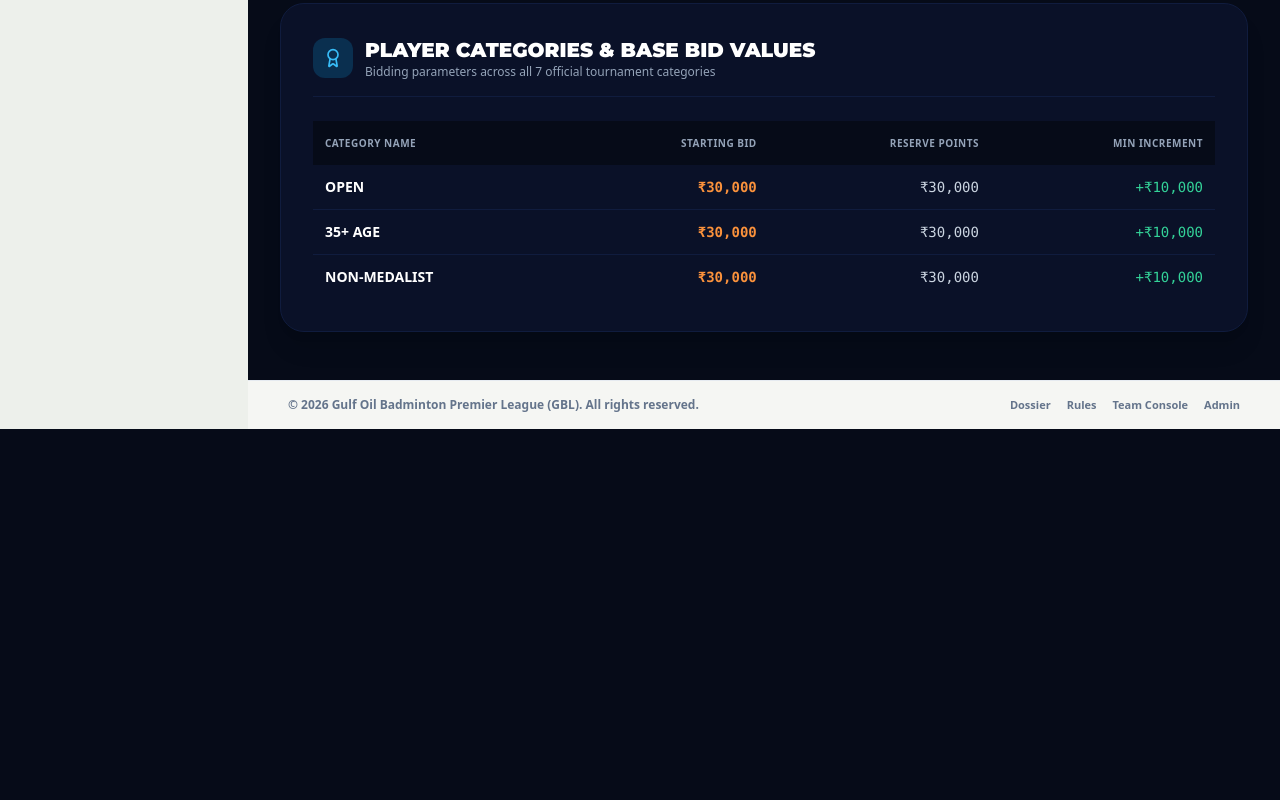
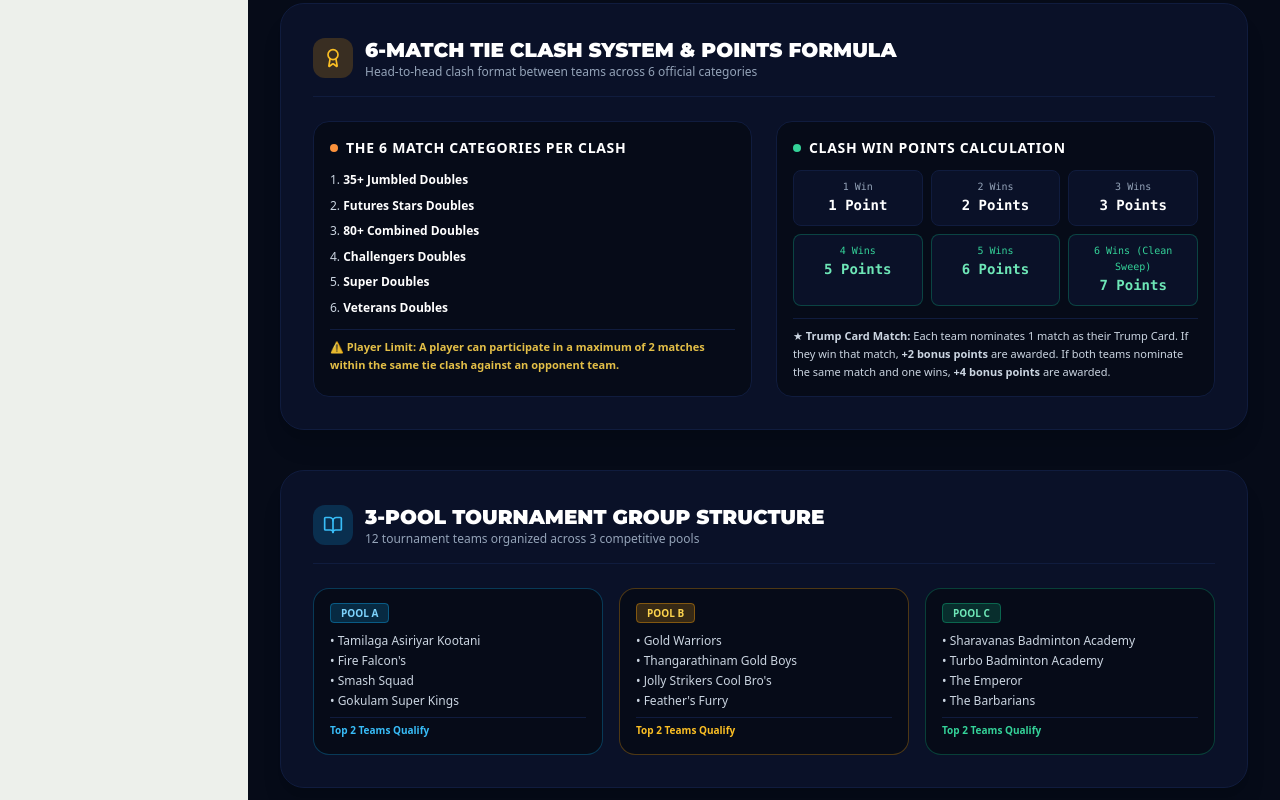
Before and after one commit to sankarajothiK/GBL_Badminton, a React (Vite) app: page /rules in a window 1280 px wide. Shown: the part 1340-2140 px from the top of the page. Before the commit the page ends 1769 px from the top, so only its background shows below. Built offline with nearby package versions, Linux system fonts and the light colour scheme; no server answers; the database is empty.

Commit message:
Optimize pool visibility and responsiveness across all devices and enrich rules charter

```diff
--- a/src/pages/public/RulesPage.tsx
+++ b/src/pages/public/RulesPage.tsx
@@ -103,15 +103,138 @@ export const RulesPage: React.FC = () => {
           </div>
         </div>
 
-        {/* 4. PLAYER CATEGORIES & STARTING BIDS */}
+        {/* 4. OFFICIAL 6-MATCH TIE CLASH ENGINE & POINT SCORING SYSTEM */}
+        <div className="bg-gbl-navy-900 border border-gbl-navy-800 rounded-3xl p-6 sm:p-8 space-y-6 shadow-xl">
+          <div className="flex items-center gap-3 border-b border-gbl-navy-800 pb-4">
+            <div className="w-10 h-10 rounded-xl bg-amber-500/20 text-amber-400 flex items-center justify-center font-bold">
+              <Award className="w-5 h-5" />
+            </div>
+            <div>
+              <h2 className="text-xl font-black text-white font-sports">6-MATCH TIE CLASH SYSTEM & POINTS FORMULA</h2>
+              <p className="text-xs text-slate-400">Head-to-head clash format between teams across 6 official categories</p>
+            </div>
+          </div>
+
+          <div className="grid grid-cols-1 md:grid-cols-2 gap-6 text-xs text-slate-300 leading-relaxed">
+            <div className="space-y-3 bg-gbl-navy-950 p-4 rounded-2xl border border-gbl-navy-800">
+              <h3 className="text-sm font-bold text-white uppercase tracking-wider flex items-center gap-2">
+                <span className="w-2 h-2 rounded-full bg-gbl-orange-400" />
+                <span>The 6 Match Categories per Clash</span>
+              </h3>
+              <ol className="list-decimal list-inside space-y-1.5 text-slate-300 font-medium">
+                <li><strong className="text-white">35+ Jumbled Doubles</strong></li>
+                <li><strong className="text-white">Futures Stars Doubles</strong></li>
+                <li><strong className="text-white">80+ Combined Doubles</strong></li>
+                <li><strong className="text-white">Challengers Doubles</strong></li>
+                <li><strong className="text-white">Super Doubles</strong></li>
+                <li><strong className="text-white">Veterans Doubles</strong></li>
+              </ol>
+              <div className="pt-2 border-t border-gbl-navy-800 text-[11px] text-amber-300/90 font-semibold">
+                ⚠️ Player Limit: A player can participate in a maximum of <strong>2 matches</strong> within the same tie clash against an opponent team.
+              </div>
+            </div>
+
+            <div className="space-y-3 bg-gbl-navy-950 p-4 rounded-2xl border border-gbl-navy-800">
+              <h3 className="text-sm font-bold text-white uppercase tracking-wider flex items-center gap-2">
+                <span className="w-2 h-2 rounded-full bg-emerald-400" />
+                <span>Clash Win Points Calculation</span>
+              </h3>
+              <div className="grid grid-cols-2 sm:grid-cols-3 gap-2 font-mono text-center">
+                <div className="bg-gbl-navy-900 p-2 rounded-lg border border-gbl-navy-800">
+                  <span className="text-[10px] text-slate-400 block">1 Win</span>
+                  <span className="text-sm font-bold text-white">1 Point</span>
+                </div>
+                <div className="bg-gbl-navy-900 p-2 rounded-lg border border-gbl-navy-800">
+                  <span className="text-[10px] text-slate-400 block">2 Wins</span>
+                  <span className="text-sm font-bold text-white">2 Points</span>
+                </div>
+                <div className="bg-gbl-navy-900 p-2 rounded-lg border border-gbl-navy-800">
+                  <span className="text-[10px] text-slate-400 block">3 Wins</span>
+                  <span className="text-sm font-bold text-white">3 Points</span>
+                </div>
+                <div className="bg-gbl-navy-900 p-2 rounded-lg border border-emerald-500/30">
+                  <span className="text-[10px] text-emerald-400 block">4 Wins</span>
+                  <span className="text-sm font-bold text-emerald-300">5 Points</span>
+                </div>
+                <div className="bg-gbl-navy-900 p-2 rounded-lg border border-emerald-500/30">
+                  <span className="text-[10px] text-emerald-400 block">5 Wins</span>
+                  <span className="text-sm font-bold text-emerald-300">6 Points</span>
+                </div>
+                <div className="bg-gbl-navy-900 p-2 rounded-lg border border-emerald-500/30">
+                  <span className="text-[10px] text-emerald-400 block">6 Wins (Clean Sweep)</span>
+                  <span className="text-sm font-bold text-emerald-300">7 Points</span>
+                </div>
+              </div>
+              <div className="pt-2 border-t border-gbl-navy-800 text-[11px] text-slate-300">
+                ★ <strong>Trump Card Match:</strong> Each team nominates 1 match as their Trump Card. If they win that match, <strong>+2 bonus points</strong> are awarded. If both teams nominate the same match and one wins, <strong>+4 bonus points</strong> are awarded.
+              </div>
+            </div>
+          </div>
+        </div>
+
+        {/* 5. 3-POOL TOURNAMENT STRUCTURE */}
+        <div className="bg-gbl-navy-900 border border-gbl-navy-800 rounded-3xl p-6 sm:p-8 space-y-6 shadow-xl">
+          <div className="flex items-center gap-3 border-b border-gbl-navy-800 pb-4">
+            <div className="w-10 h-10 rounded-xl bg-sky-500/20 text-sky-400 flex items-center justify-center font-bold">
+              <BookOpen className="w-5 h-5" />
+            </div>
+            <div>
+              <h2 className="text-xl font-black text-white font-sports">3-POOL TOURNAMENT GROUP STRUCTURE</h2>
+              <p className="text-xs text-slate-400">12 tournament teams organized across 3 competitive pools</p>
+            </div>
+          </div>
+
+          <div className="grid grid-cols-1 sm:grid-cols-3 gap-4 text-xs">
+            <div className="bg-gbl-navy-950 p-4 rounded-2xl border border-sky-500/30 space-y-2">
+              <span className="px-2.5 py-0.5 rounded text-[10px] font-black uppercase bg-sky-500/20 text-sky-300 border border-sky-500/40">
+                Pool A
+              </span>
+              <ul className="space-y-1 text-slate-300 font-medium pt-1">
+                <li>• Tamilaga Asiriyar Kootani</li>
+                <li>• Fire Falcon&apos;s</li>
+                <li>• Smash Squad</li>
+                <li>• Gokulam Super Kings</li>
+              </ul>
+              <p className="text-[10px] text-sky-400 font-bold pt-1 border-t border-gbl-navy-800">Top 2 Teams Qualify</p>
+            </div>
+
+            <div className="bg-gbl-navy-950 p-4 rounded-2xl border border-amber-500/30 space-y-2">
+              <span className="px-2.5 py-0.5 rounded text-[10px] font-black uppercase bg-amber-500/20 text-amber-300 border border-amber-500/40">
+                Pool B
+              </span>
+              <ul className="space-y-1 text-slate-300 font-medium pt-1">
+                <li>• Gold Warriors</li>
+                <li>• Thangarathinam Gold Boys</li>
+                <li>• Jolly Strikers Cool Bro&apos;s</li>
+                <li>• Feather&apos;s Furry</li>
+              </ul>
+              <p className="text-[10px] text-amber-400 font-bold pt-1 border-t border-gbl-navy-800">Top 2 Teams Qualify</p>
+            </div>
+
+            <div className="bg-gbl-navy-950 p-4 rounded-2xl border border-emerald-500/30 space-y-2">
+              <span className="px-2.5 py-0.5 rounded text-[10px] font-black uppercase bg-emerald-500/20 text-emerald-300 border border-emerald-500/40">
+                Pool C
+              </span>
+              <ul className="space-y-1 text-slate-300 font-medium pt-1">
+                <li>• Sharavanas Badminton Academy</li>
+                <li>• Turbo Badminton Academy</li>
+                <li>• The Emperor</li>
+                <li>• The Barbarians</li>
+              </ul>
+              <p className="text-[10px] text-emerald-400 font-bold pt-1 border-t border-gbl-navy-800">Top 2 Teams Qualify</p>
+            </div>
+          </div>
+        </div>
+
+        {/* 6. PLAYER CATEGORIES & STARTING BIDS */}
         <div className="bg-gbl-navy-900 border border-gbl-navy-800 rounded-3xl p-6 sm:p-8 space-y-6 shadow-xl">
           <div className="flex items-center gap-3 border-b border-gbl-navy-800 pb-4">
             <div className="w-10 h-10 rounded-xl bg-sky-500/20 text-sky-400 flex items-center justify-center font-bold">
               <Award className="w-5 h-5" />
             </div>
             <div>
-              <h2 className="text-xl font-black text-white font-sports">PLAYER CATEGORIES & BASE BID VALUES</h2>
-              <p className="text-xs text-slate-400">Bidding parameters across all 7 official tournament categories</p>
+              <h2 className="text-xl font-black text-white font-sports">PLAYER AUCTION BASE BID VALUES</h2>
+              <p className="text-xs text-slate-400">Bidding parameters across tournament categories</p>
             </div>
           </div>
 
--- a/src/pages/public/StandingsPage.tsx
+++ b/src/pages/public/StandingsPage.tsx
@@ -134,7 +134,7 @@ export const StandingsPage: React.FC = () => {
 
       {/* POOL NAVIGATION TABS (Touch-friendly horizontal bar on mobile) */}
       {viewMode === 'TABBED' && (
-        <div className="flex items-center gap-2 overflow-x-auto pb-1 no-scrollbar sm:flex-wrap">
+        <div className="flex items-center gap-2 overflow-x-auto pb-1.5 pt-0.5 no-scrollbar sm:flex-wrap -mx-1 px-1 touch-pan-x">
           {availablePools.map(poolName => {
             const count = teams.filter(t => (t.pool || '').toLowerCase() === poolName.toLowerCase()).length;
             const isActive = activeTab === poolName;
@@ -143,11 +143,11 @@ export const StandingsPage: React.FC = () => {
               <button
                 key={poolName}
                 onClick={() => setActiveTab(poolName)}
-                className={`px-4 py-2.5 rounded-xl text-xs font-black uppercase tracking-wider transition-all shrink-0 flex items-center gap-1.5 border ${getPoolTabClasses(poolName, isActive)}`}
+                className={`px-3.5 sm:px-4 py-2 sm:py-2.5 rounded-xl text-xs font-black uppercase tracking-wider transition-all shrink-0 flex items-center gap-1.5 border min-h-[38px] ${getPoolTabClasses(poolName, isActive)}`}
               >
                 <Layers className="w-3.5 h-3.5" />
                 <span>{poolName}</span>
-                <span className={`ml-1 px-1.5 py-0.2 rounded-md text-[10px] font-mono ${isActive ? 'bg-white/20 text-white' : 'bg-slate-100 text-slate-600'}`}>
+                <span className={`ml-0.5 sm:ml-1 px-1.5 py-0.2 rounded-md text-[10px] font-mono ${isActive ? 'bg-white/20 text-white' : 'bg-slate-100 text-slate-600'}`}>
                   {count}
                 </span>
               </button>
@@ -156,7 +156,7 @@ export const StandingsPage: React.FC = () => {
 
           <button
             onClick={() => setActiveTab('OVERALL')}
-            className={`px-4 py-2.5 rounded-xl text-xs font-black uppercase tracking-wider transition-all shrink-0 flex items-center gap-1.5 border ${
+            className={`px-3.5 sm:px-4 py-2 sm:py-2.5 rounded-xl text-xs font-black uppercase tracking-wider transition-all shrink-0 flex items-center gap-1.5 border min-h-[38px] ${
               activeTab === 'OVERALL'
                 ? 'bg-slate-900 text-white shadow-md border-slate-900'
                 : 'bg-white text-slate-700 border-slate-200 hover:bg-slate-50'
@@ -164,7 +164,7 @@ export const StandingsPage: React.FC = () => {
           >
             <Trophy className="w-3.5 h-3.5 text-lime-400" />
             <span>Overall Table</span>
-            <span className={`ml-1 px-1.5 py-0.2 rounded-md text-[10px] font-mono ${activeTab === 'OVERALL' ? 'bg-white/20 text-white' : 'bg-slate-100 text-slate-600'}`}>
+            <span className={`ml-0.5 sm:ml-1 px-1.5 py-0.2 rounded-md text-[10px] font-mono ${activeTab === 'OVERALL' ? 'bg-white/20 text-white' : 'bg-slate-100 text-slate-600'}`}>
               {teams.length}
             </span>
           </button>
```
